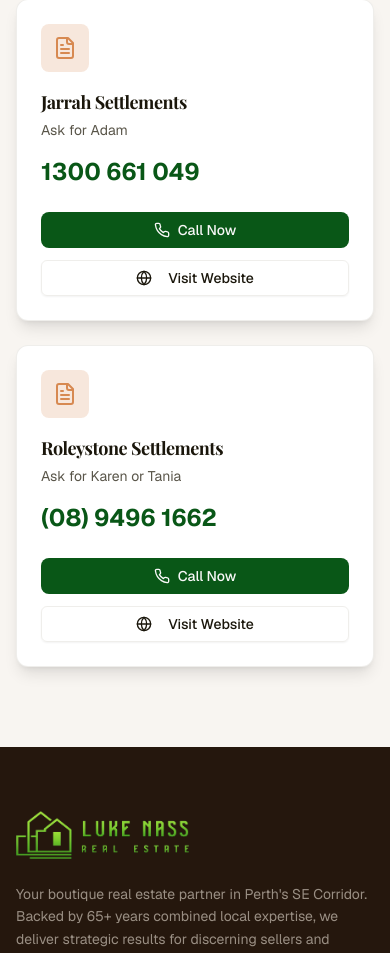
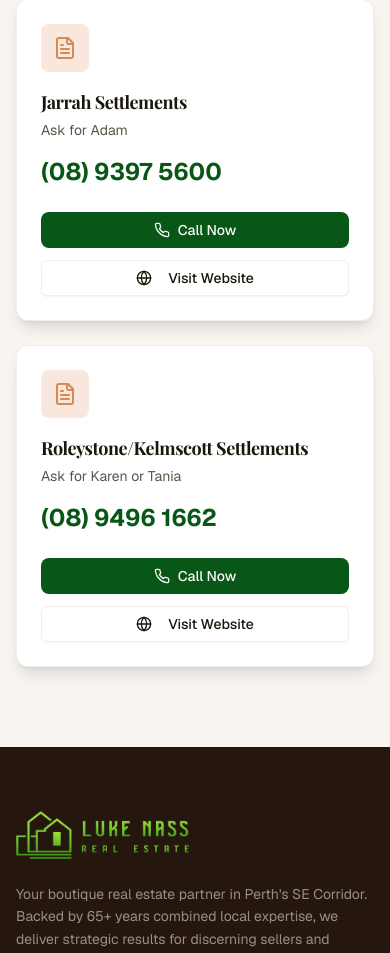
Before and after one commit to 3PDigitalGrowth/LukeNass, a Next.js app: page /trusted-partners in a window 390 px wide. Shown: the part 831-1784 px from the top of the page. Built offline with nearby package versions, Linux system fonts and the light colour scheme.

Commit message:
Fix trusted partner details from client feedback
Rename Roleystone Settlements to Roleystone/Kelmscott Settlements and
correct Jarrah Settlements phone number to (08) 9397 5600.

Co-Authored-By: Claude Fable 5 <noreply@anthropic.com>

```diff
--- a/components/trusted-partners/partners-directory.tsx
+++ b/components/trusted-partners/partners-directory.tsx
@@ -9,8 +9,8 @@ const partnersData = {
   'Settlement & Legal': {
     icon: FileText,
     partners: [
-      { company: 'Jarrah Settlements', contact: 'Adam', phone: '1300 661 049', website: 'https://www.jarrahsettlements.com.au/' },
-      { company: 'Roleystone Settlements', contact: 'Karen or Tania', phone: '(08) 9496 1662', website: 'https://rksettlements.com.au/' },
+      { company: 'Jarrah Settlements', contact: 'Adam', phone: '(08) 9397 5600', website: 'https://www.jarrahsettlements.com.au/' },
+      { company: 'Roleystone/Kelmscott Settlements', contact: 'Karen or Tania', phone: '(08) 9496 1662', website: 'https://rksettlements.com.au/' },
     ],
   },
   'Finance': {
```
